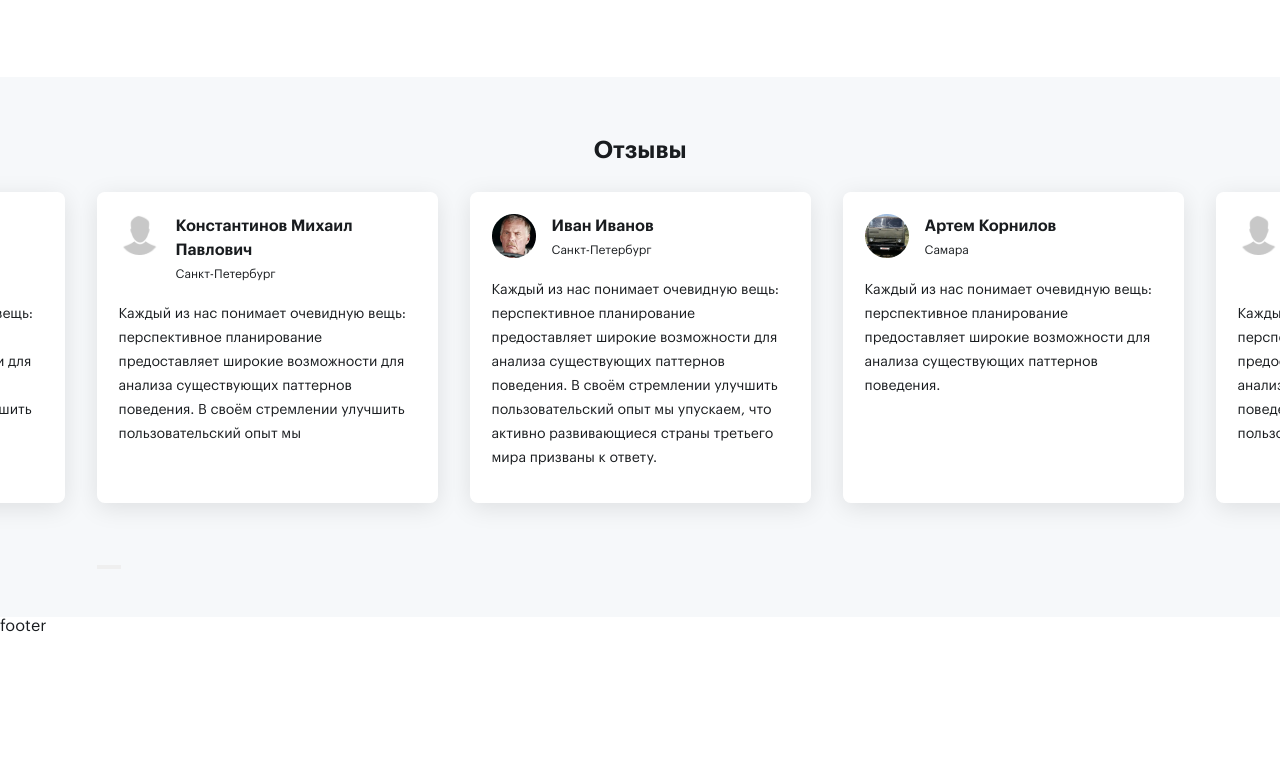
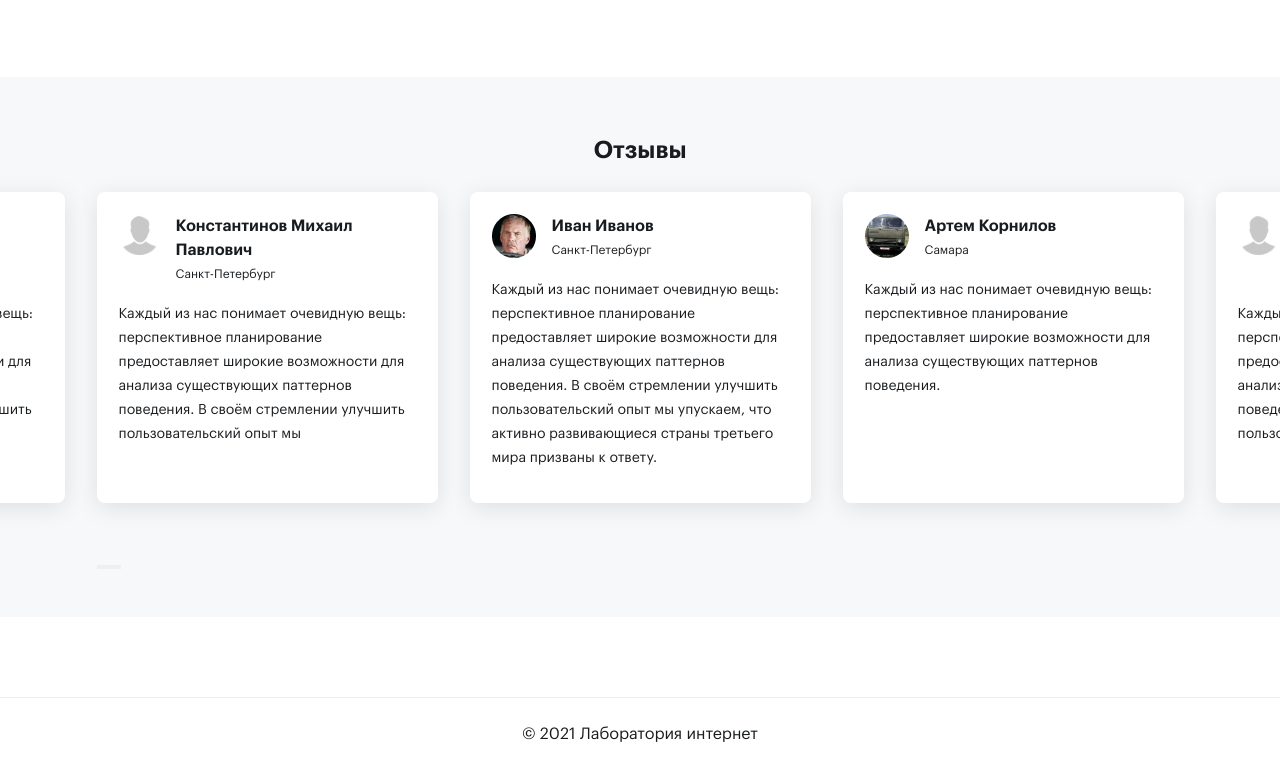
Before and after one commit to KuznecovDenis/testLab, a website built with webpack: page src/index.html in a window 1280 px wide. Shown: the part 1856-2627 px from the top of the page. Before the commit the page ends 2491 px from the top, so only its background shows below. Built offline with nearby package versions, Linux system fonts and the light colour scheme; files whose address does not match are found by name.

Commit message:
create footer

```diff
--- a/src/index.html
+++ b/src/index.html
@@ -234,6 +234,10 @@
         </div>
       </section>
     </main>
-    <footer class="footer">footer</footer>
+    <footer class="footer">
+      <div class="footer__container container">
+        <p class="footer__copirite">© 2021 Лаборатория интернет</p>
+      </div>
+    </footer>
   </body>
 </html>
--- /dev/null
+++ b/src/scss/components/footer.scss
@@ -0,0 +1,21 @@
+.footer {
+  position: relative;
+
+  &::after {
+    content: '';
+    position: absolute;
+    height: 1px;
+    width: 100%;
+    top: 0;
+    left: 0;
+    background-color: var(--light-gray);
+  }
+}
+
+.footer__container {
+  padding: 28px 0;
+}
+
+.footer__copirite {
+  text-align: center;
+}
--- a/src/scss/components/reviews.scss
+++ b/src/scss/components/reviews.scss
@@ -2,16 +2,20 @@
   background-color: var(--extralight-gray);
   padding-top: 27px;
   padding-bottom: 33px;
+  margin-bottom: 27px;
 
   @media screen and (min-width: $mobile) {
     padding-bottom: 37px;
+    margin-bottom: 43px;
   }
   @media screen and (min-width: $tablet) {
     padding-top: 33px;
     padding-bottom: 45px;
+    margin-bottom: 40px;
   }
   @media screen and (min-width: $desktop) {
     padding-top: 57px;
+    margin-bottom: 80px;
   }
 }
 
--- a/src/scss/main.scss
+++ b/src/scss/main.scss
@@ -14,3 +14,4 @@
 @import 'components/howworks';
 @import 'components/third';
 @import 'components/reviews';
+@import 'components/footer';
```
